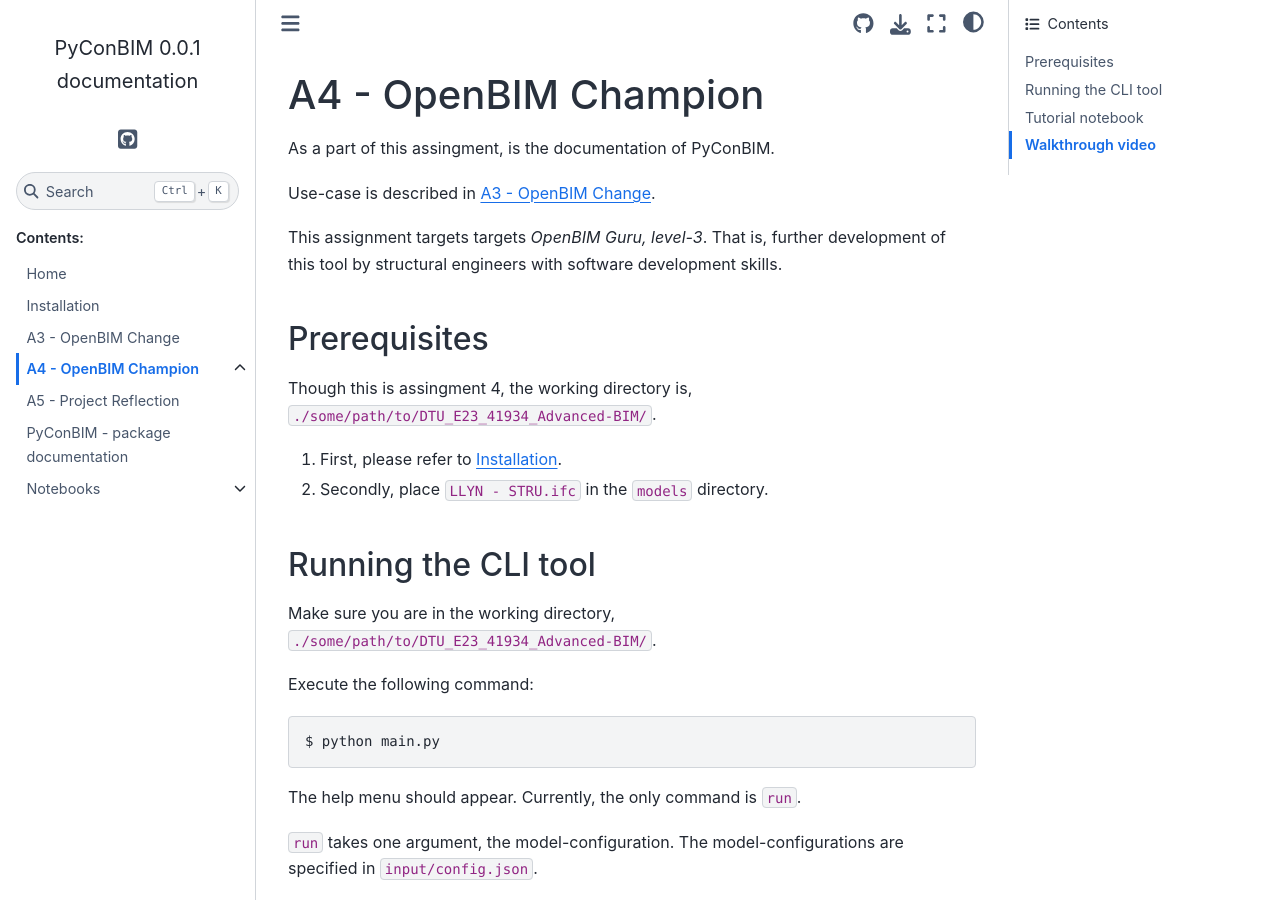
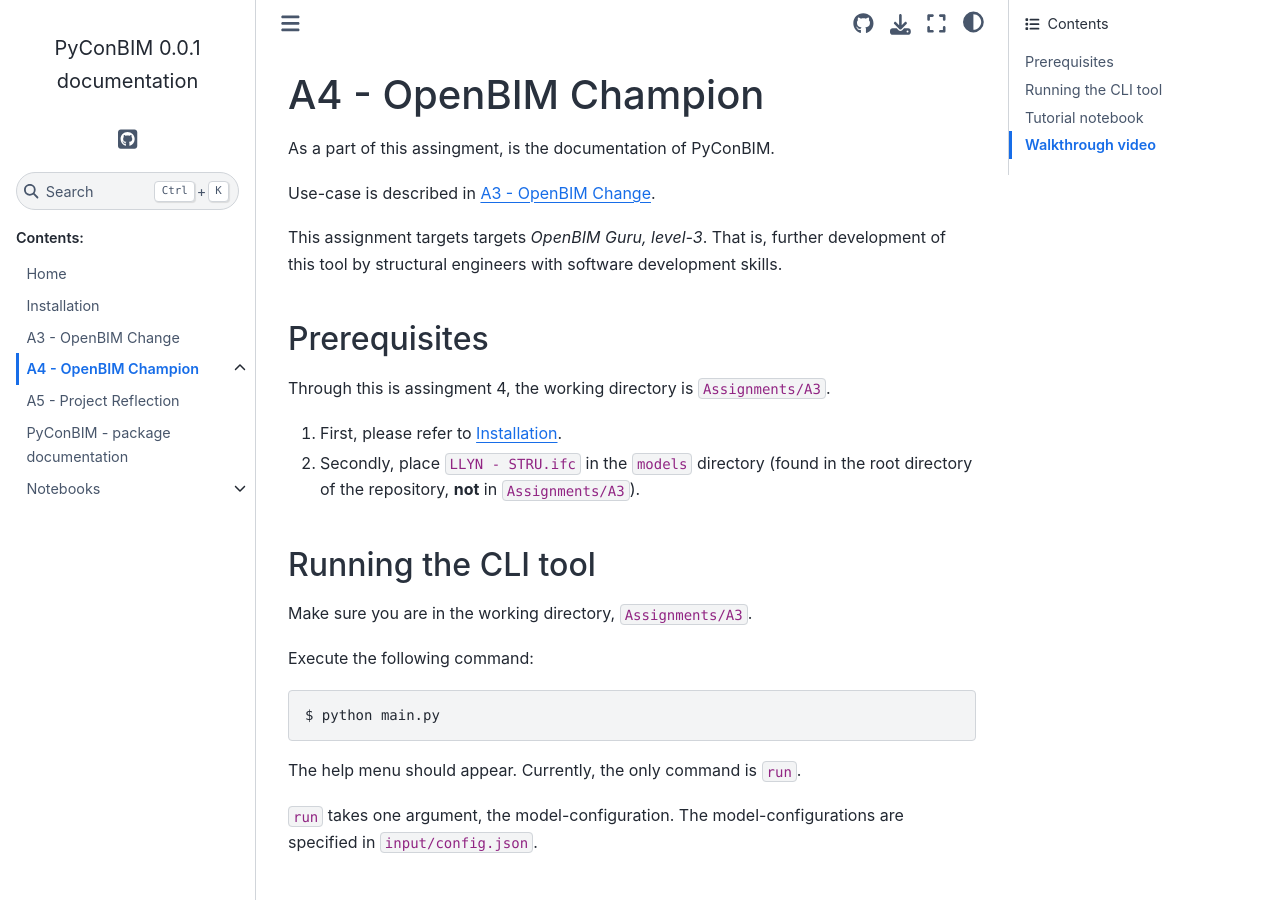
Before and after one commit to KaareH/DTU_E23_41934_Advanced-BIM, a Sphinx documentation site: the page built from docs/source/A4.rst, in a window 1280 px wide and 900 px high. Built offline with Sphinx 7.4.7 and the Sphinx Book theme 1.1.4, drawn with Linux system fonts in a browser that asks for light colours; pages that are not in the unit, such as notebooks, are missing from menus; the version number is read from the project's files by our own code.

Commit message:
Update wd paths

```diff
--- a/docs/source/A4.rst
+++ b/docs/source/A4.rst
@@ -12,17 +12,17 @@ That is, further development of this tool by structural engineers with software
 Prerequisites
 ----------------------
 
-Though this is assingment 4, the working directory is, :code:`./some/path/to/DTU_E23_41934_Advanced-BIM/`.
+Through this is assingment 4, the working directory is :code:`Assignments/A3`.
 
 #. First, please refer to :doc:`installation`.
 
-#. Secondly, place :code:`LLYN - STRU.ifc` in the :code:`models` directory.
+#. Secondly, place :code:`LLYN - STRU.ifc` in the :code:`models` directory (found in the root directory of the repository, **not** in :code:`Assignments/A3`).
 
 
 Running the CLI tool
 -----------------------------
 
-Make sure you are in the working directory, :code:`./some/path/to/DTU_E23_41934_Advanced-BIM/`.
+Make sure you are in the working directory, :code:`Assignments/A3`.
 
 Execute the following command:
 
```
